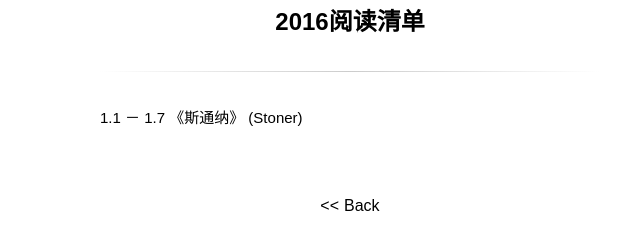
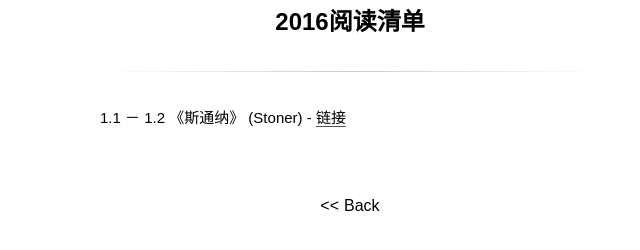
Before and after one commit to psaux0/psaux0.github.io, a Jekyll site: the page built from readinglist.md, in a window 1280 px wide. Shown: the part 169-419 px from the top of the page, without its empty margins (290-930 px from the left). Built offline with Jekyll 4.4.1, drawn with Linux system fonts in a browser that asks for light colours; some web fonts are replaced.

Commit message:
update readinglist

```diff
--- a/readinglist.md
+++ b/readinglist.md
@@ -1,4 +1,4 @@
 ---
 title: "2016阅读清单"
 ---
-1.1 － 1.7 《斯通纳》 (Stoner)
+1.1 － 1.2 《斯通纳》 (Stoner) - [链接](http://book.douban.com/subject/26425831/)
```
